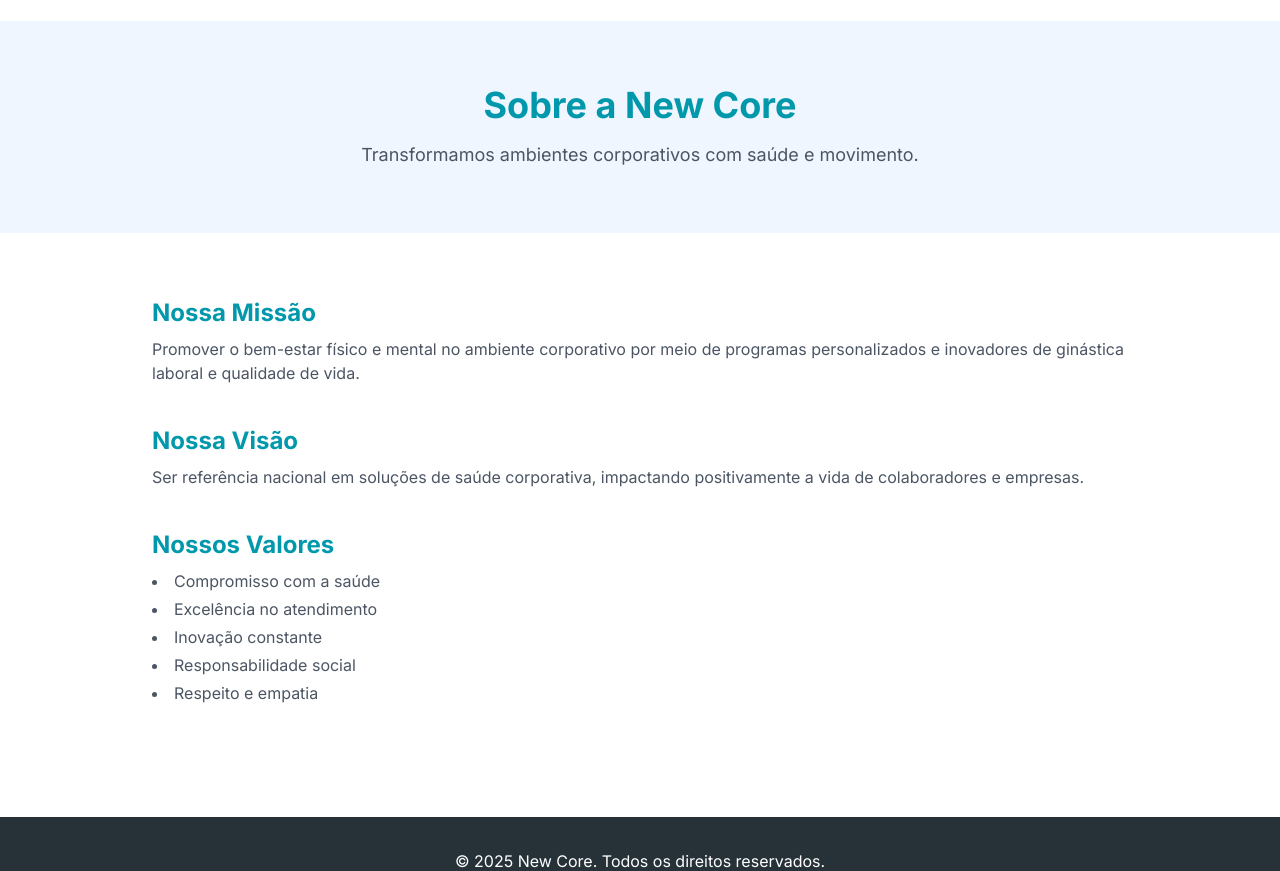
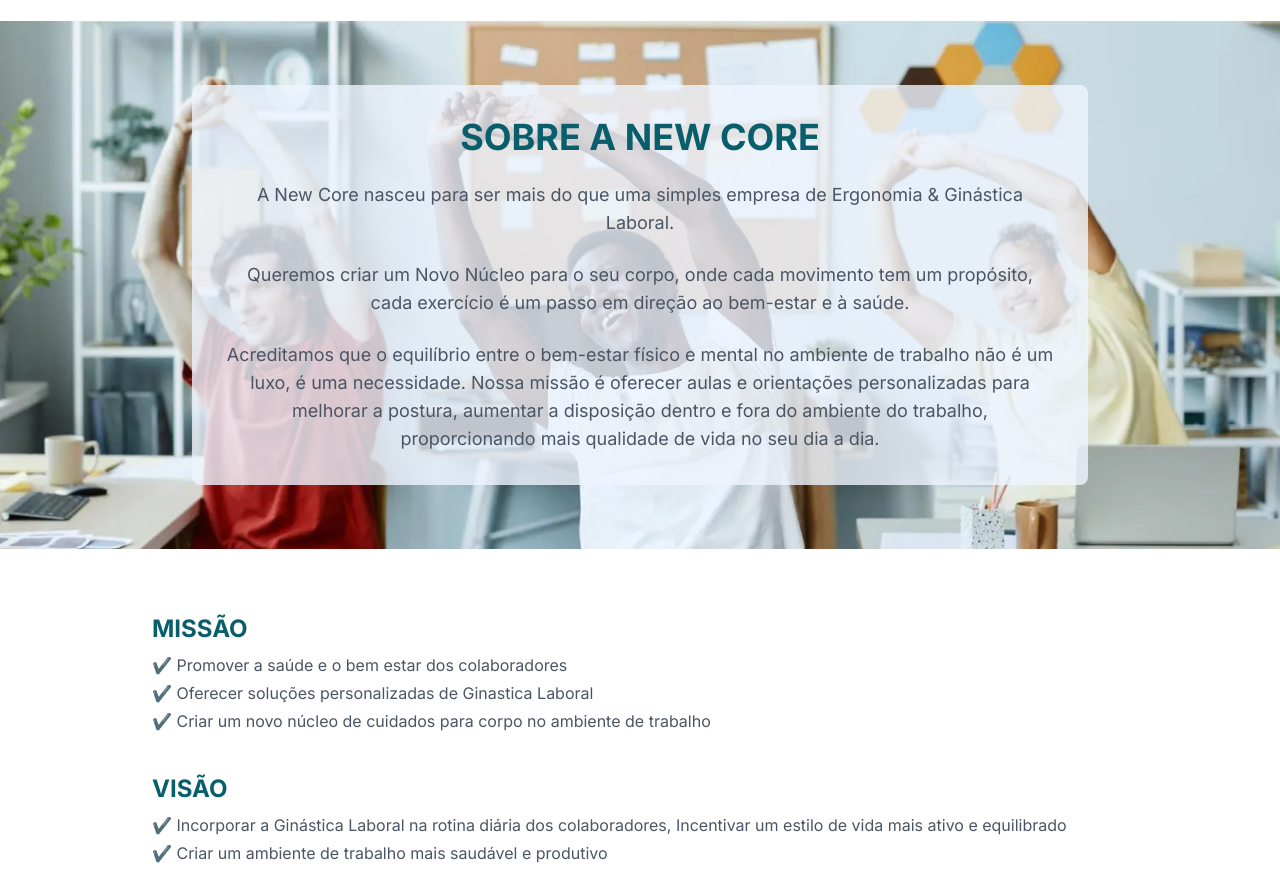
Before and after one commit to ssgobin/ncorelaboral-web, a plain HTML site: page sobre.html in a window 1280 px wide. Shown: the part 75-946 px from the top of the page. Drawn offline with nearby package versions, Linux system fonts and the light colour scheme.

Commit message:
Alterações visuais: mudança da paleta de cores e adição de imagem de fundo

```diff
--- a/sobre.html
+++ b/sobre.html
@@ -31,38 +31,58 @@
   </header>
 
   <!-- Hero -->
-  <section class="bg-blue-50 py-16 text-center">
-    <h2 class="text-4xl font-bold text-[#0198AC] mb-4">Sobre a New Core</h2>
-    <p class="text-lg text-gray-600">Transformamos ambientes corporativos com saúde e movimento.</p>
+  <section
+    class="w-full bg-cover bg-center bg-no-repeat py-16 px-4"
+    style="background-image: url('img/img-bg.jpeg');"
+  >
+    <div class="bg-blue-50 bg-opacity-80 max-w-4xl mx-auto rounded-lg p-8 text-center space-y-6">
+      <h2 class="text-4xl font-bold text-[#085E6B]">SOBRE A NEW CORE</h2>
+      <p class="text-lg text-gray-600">
+        A New Core nasceu para ser mais do que uma simples empresa de Ergonomia & Ginástica Laboral.
+      </p>
+      <p class="text-lg text-gray-600">
+        Queremos criar um Novo Núcleo para o seu corpo, onde cada movimento tem um propósito, cada exercício é um passo em direção ao bem-estar e à saúde.
+      </p>
+      <p class="text-lg text-gray-600">
+        Acreditamos que o equilíbrio entre o bem-estar físico e mental no ambiente de trabalho não é um luxo, é uma necessidade. Nossa missão é oferecer aulas e orientações personalizadas para melhorar a postura, aumentar a disposição dentro e fora do ambiente do trabalho, proporcionando mais qualidade de vida no seu dia a dia.
+      </p>
+    </div>
   </section>
+
 
   <!-- Conteúdo -->
   <section class="py-16 max-w-5xl mx-auto px-6 space-y-10">
     <div>
-      <h3 class="text-2xl font-bold text-[#0198AC] mb-2">Nossa Missão</h3>
-      <p class="text-gray-600">Promover o bem-estar físico e mental no ambiente corporativo por meio de programas personalizados e inovadores de ginástica laboral e qualidade de vida.</p>
+      <h3 class="text-2xl font-bold text-[#085E6B] mb-2">MISSÃO</h3>
+      <ul class="list-disc list-none list-inside text-gray-600 space-y-1">
+        <li>✔️ Promover a saúde e o bem estar dos colaboradores</li>
+        <li>✔️ Oferecer soluções personalizadas de Ginastica Laboral</li>
+        <li>✔️ Criar um novo núcleo de cuidados para corpo no ambiente de trabalho</li>
+      </ul>
     </div>
 
     <div>
-      <h3 class="text-2xl font-bold text-[#0198AC] mb-2">Nossa Visão</h3>
-      <p class="text-gray-600">Ser referência nacional em soluções de saúde corporativa, impactando positivamente a vida de colaboradores e empresas.</p>
+      <h3 class="text-2xl font-bold text-[#085E6B] mb-2">VISÃO</h3>
+      <ul class="list-disc list-none list-inside text-gray-600 space-y-1">
+        <li>✔️ Incorporar a Ginástica Laboral na rotina diária dos colaboradores, Incentivar um estilo de vida mais ativo e equilibrado</li>
+        <li>✔️ Criar um ambiente de trabalho mais saudável e produtivo</li>
+        <li>✔️ Transformar a prática da Ginástica Laboral em um hábito cotidiano para todos os colaboradores</li>
+      </ul>
     </div>
 
     <div>
-      <h3 class="text-2xl font-bold text-[#0198AC] mb-2">Nossos Valores</h3>
-      <ul class="list-disc list-inside text-gray-600 space-y-1">
-        <li>Compromisso com a saúde</li>
-        <li>Excelência no atendimento</li>
-        <li>Inovação constante</li>
-        <li>Responsabilidade social</li>
-        <li>Respeito e empatia</li>
+      <h3 class="text-2xl font-bold text-[#085E6B] mb-2">VALORES</h3>
+      <ul class="list-disc list-none list-inside text-gray-600 space-y-1">
+        <li>✔️ Promover o cuidado com o corpo e a mente, reconhecendo a importância de uma saúde completa para o desempenho e qualidade de vida</li>
+        <li>✔️ Estimular práticas que ajudem a prevenir lesões e problemas de saúde</li>
+        <li>✔️ Tornar a Ginástica Laboral acessível a todos os colaboradores</li>
       </ul>
     </div>
   </section>
 <br>
 <br>
   <!-- Rodapé -->
-    <footer class="bg-[#263238] text-white py-8">
+    <footer class="bg-[#159199] text-white py-8">
       <div class="max-w-7xl mx-auto px-4 text-center">
         <p>&copy; 2025 New Core. Todos os direitos reservados.</p>
       </div>
```
Also changed, not shown: contato.html (+2 -2 lines), index.html (+33 -18 lines), solucoes.html (+19 -13 lines), img/img-bg.jpeg (added).
